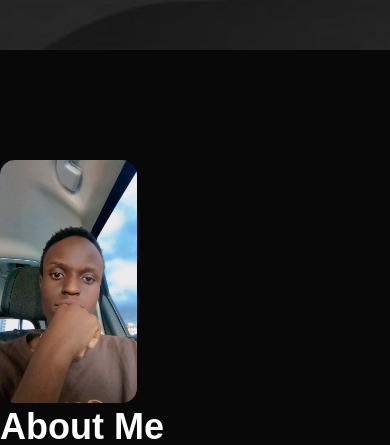
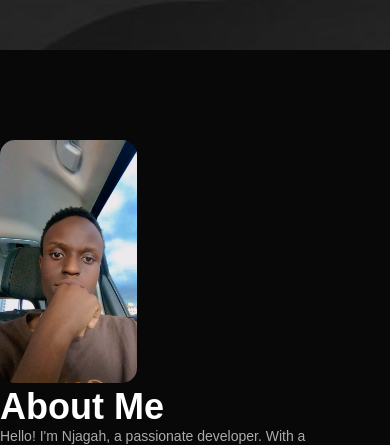
Before and after one commit to Ian-Ndungu/Njagah-portfolio, a plain HTML site: page index.html in a window 390 px wide. Shown: the part 372-817 px from the top of the page. Drawn offline with Linux system fonts and the light colour scheme; some packages are replaced by stand-ins of ours; a script that the page names is missing.

Commit message:
corrected the spacing in mobile view

```diff
--- a/style.css
+++ b/style.css
@@ -397,7 +397,7 @@ form .btn2 {
     .about-col-1 img {
         width: 100%;
         border-radius: 15px;
-        margin-top: 30px; /* Add margin-top to move the image down */
+        margin-top: 10px; /* Add margin-top to move the image down */
     }
 
     .layer {
```
